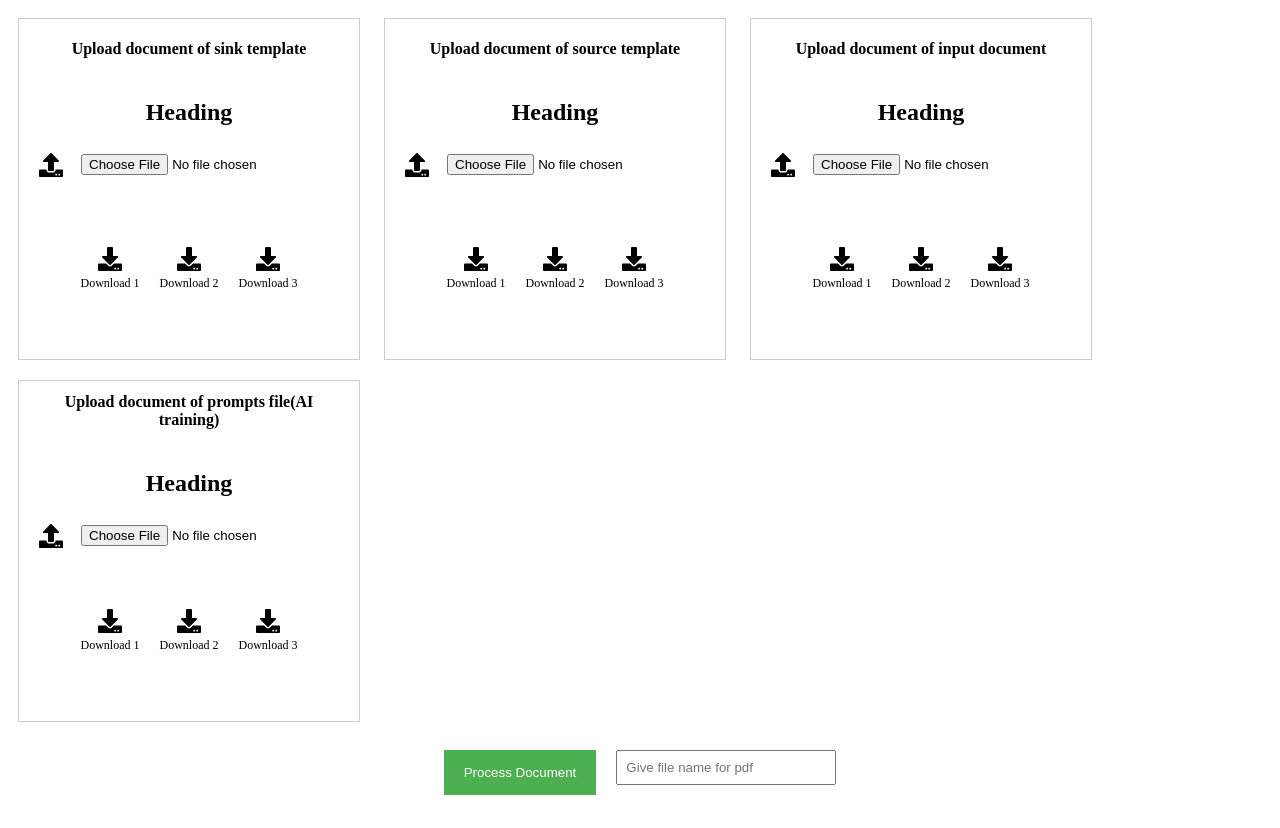
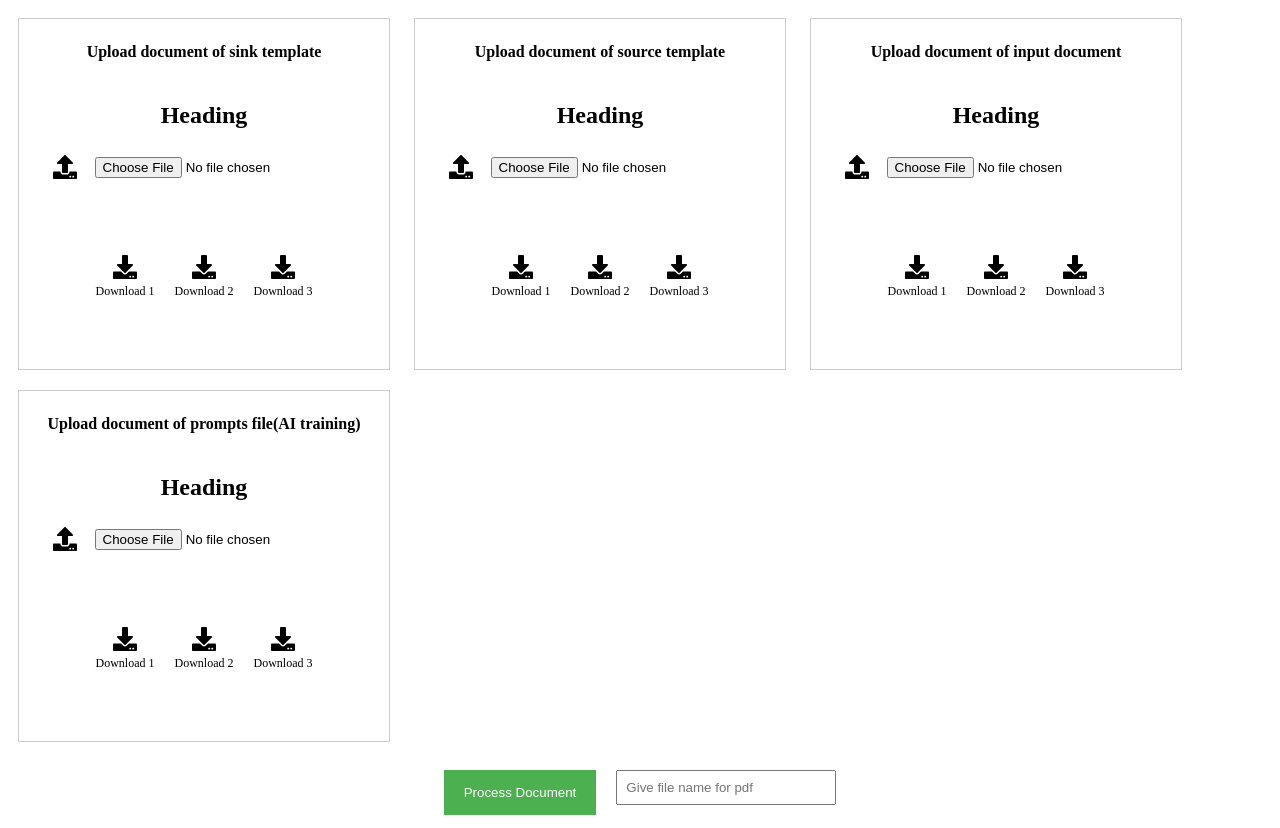
Before and after one commit to SURESHRAJPOOT/frountend-demo-talkingDb, a plain HTML site: page index.html in a window 1280 px wide. Shown: the top 828 px of the page. Drawn offline with Linux system fonts and the light colour scheme.

Commit message:
Update styles.css

```diff
--- a/styles.css
+++ b/styles.css
@@ -1,6 +1,6 @@
 .box {
-    width: 300px;
-    height: 300px;
+    width: 330px;
+    height: 310px;
     border: 1px solid #ccc;
     display: inline-block;
     margin: 10px;
```
